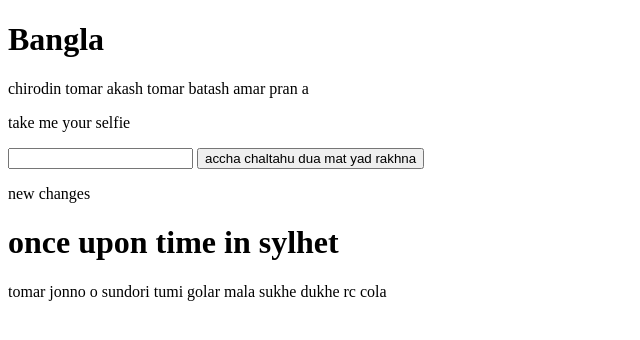
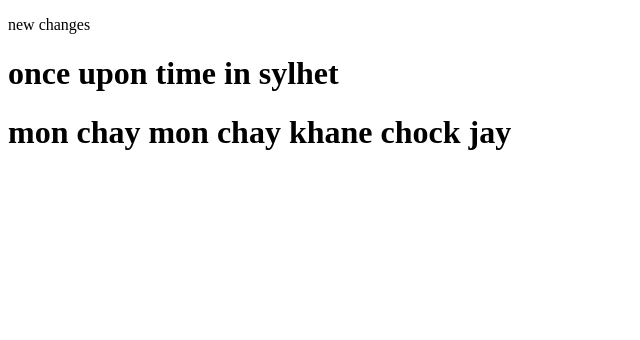
Before and after one commit to Fahim-goal/Goal-project, a plain HTML site: page index.html in a window 1280 px wide. Shown: the whole page, without its empty margins (0-640 px from the left). Drawn offline with Linux system fonts and the light colour scheme.

Commit message:
new file added

```diff
--- a/index.html
+++ b/index.html
@@ -6,16 +6,13 @@
     <title>Document</title>
 </head>
 <body>
-    <h1>  Bangla </h1>
-    <p> chirodin tomar akash tomar batash amar pran a </p>
 
-    <p> take me your selfie</p>
-    <input type="text">
-    <button> accha chaltahu dua mat yad  rakhna  </button>
 
     <p> new changes</p>
     <h1> once upon time in sylhet </h1>
-    <p> tomar jonno o sundori tumi golar mala sukhe dukhe rc cola</p>
+
+
+    <h1>  mon chay mon chay khane chock jay  </h1>
 
 </body>
 </html>
```
